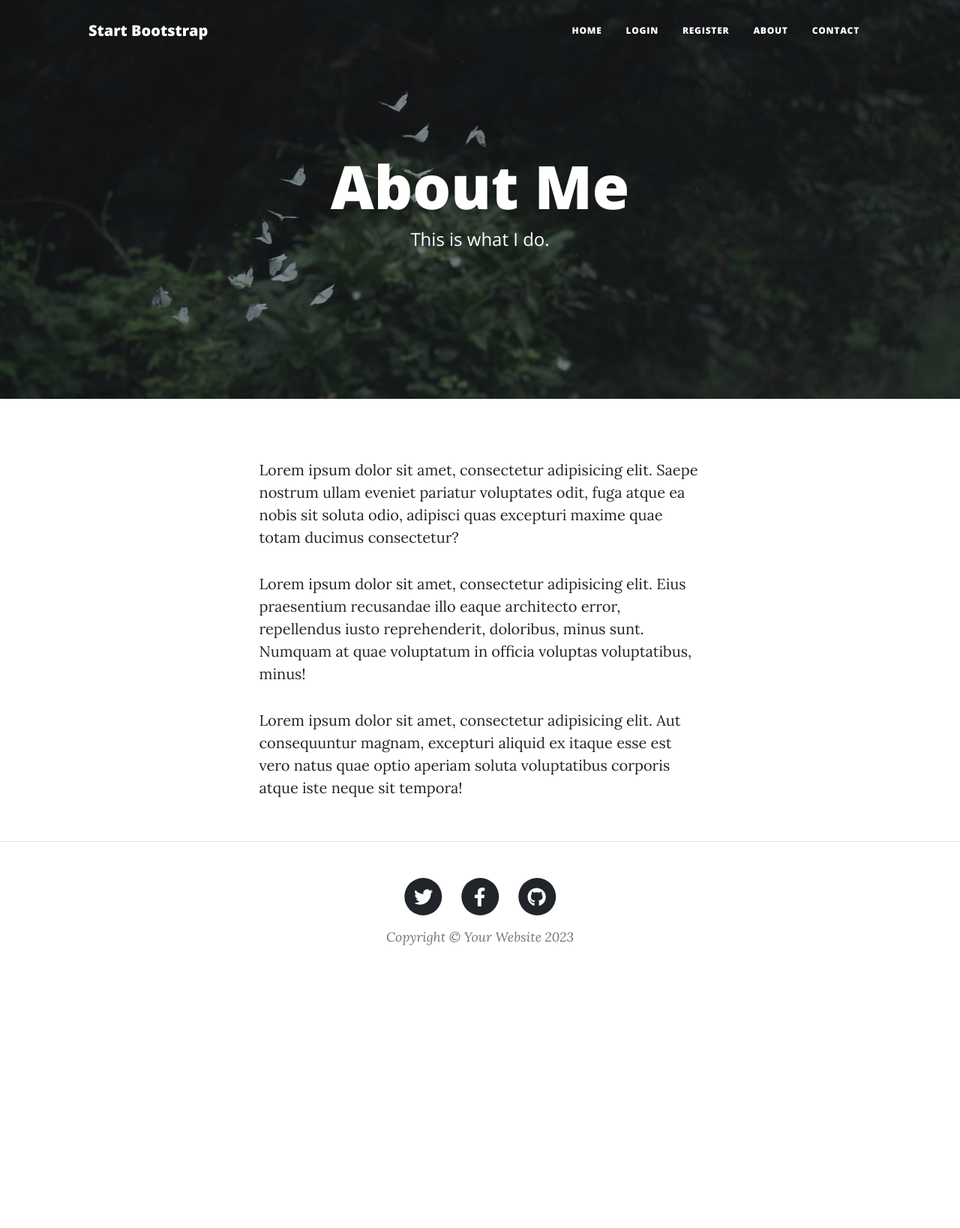
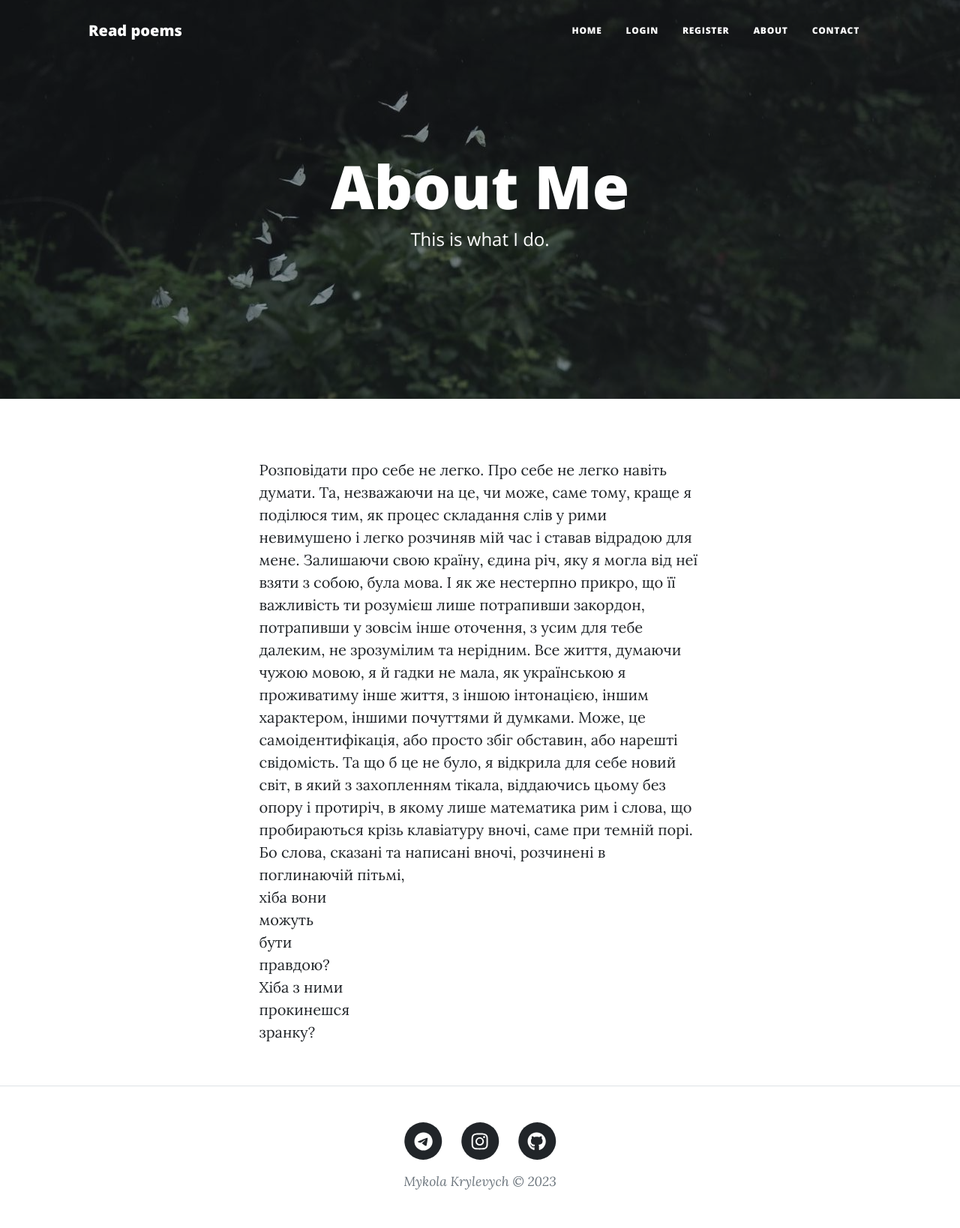
Before and after one commit to MykolaKrylevych/Sandra-s-poems, a Flask app: page /about in a window 1280 px wide. Shown: the whole page at 75% size. Before the commit the page ends 1261 px from the top, so only its background shows below. Run offline with Flask 3, Linux system fonts and the light colour scheme; some libraries are stand-ins or nearby versions.

Commit message:
Change HTML,Change about information footer social media, in index change h1 and information about this web-site, comment "Older Posts" button on future(for using pagination)

```diff
--- a/templates/about.html
+++ b/templates/about.html
@@ -22,22 +22,25 @@
         <div class="row gx-4 gx-lg-5 justify-content-center">
             <div class="col-md-10 col-lg-8 col-xl-7">
                 <p>
-          Lorem ipsum dolor sit amet, consectetur adipisicing elit. Saepe
-          nostrum ullam eveniet pariatur voluptates odit, fuga atque ea nobis
-          sit soluta odio, adipisci quas excepturi maxime quae totam ducimus
-          consectetur?
-        </p>
-        <p>
-          Lorem ipsum dolor sit amet, consectetur adipisicing elit. Eius
-          praesentium recusandae illo eaque architecto error, repellendus iusto
-          reprehenderit, doloribus, minus sunt. Numquam at quae voluptatum in
-          officia voluptas voluptatibus, minus!
-        </p>
-        <p>
-          Lorem ipsum dolor sit amet, consectetur adipisicing elit. Aut
-          consequuntur magnam, excepturi aliquid ex itaque esse est vero natus
-          quae optio aperiam soluta voluptatibus corporis atque iste neque sit
-          tempora!
+                    Розповідати про себе не легко. Про себе не легко навіть думати. Та, незважаючи на це, чи може, саме
+                    тому, краще я поділюся тим, як процес складання слів у рими невимушено і легко розчиняв мій час і
+                    ставав відрадою для мене.
+                    Залишаючи свою країну, єдина річ, яку я могла від неї взяти з собою, була мова.
+                    І як же нестерпно прикро, що її важливість ти розумієш лише потрапивши закордон, потрапивши у зовсім
+                    інше оточення, з усим для тебе далеким, не зрозумілим та нерідним.
+                    Все життя, думаючи чужою мовою, я й гадки не мала, як українською я проживатиму інше життя, з іншою
+                    інтонацією, іншим характером, іншими почуттями й думками. Може, це самоідентифікація, або просто
+                    збіг обставин, або нарешті свідомість. Та що б це не було, я відкрила для себе новий світ, в який з
+                    захопленням тікала, віддаючись цьому без опору і протиріч, в якому лише математика рим і слова, що
+                    пробираються крізь клавіатуру вночі, саме при темній порі. Бо слова, сказані та написані вночі,
+                    розчинені в поглинаючій пітьмі,<br>
+                    хіба вони <br>
+                    можуть <br>
+                    бути <br>
+                    правдою? <br>
+                    Хіба з ними <br>
+                    прокинешся <br>
+                    зранку?
                 </p>
             </div>
         </div>
--- a/templates/footer.html
+++ b/templates/footer.html
@@ -8,20 +8,20 @@
                               <a href="#!">
                                   <span class="fa-stack fa-lg">
                                       <i class="fas fa-circle fa-stack-2x"></i>
-                                      <i class="fab fa-twitter fa-stack-1x fa-inverse"></i>
+                                      <i class="fab fa-telegram fa-stack-1x fa-inverse"></i>
                                   </span>
                               </a>
                           </li>
                           <li class="list-inline-item">
-                              <a href="#!">
+                              <a href="https://instagram.com/s.mattveeva?igshid=MzRlODBiNWFlZA==">
                                   <span class="fa-stack fa-lg">
                                       <i class="fas fa-circle fa-stack-2x"></i>
-                                      <i class="fab fa-facebook-f fa-stack-1x fa-inverse"></i>
+                                      <i class="fab fa-instagram fa-stack-1x fa-inverse"></i>
                                   </span>
                               </a>
                           </li>
                           <li class="list-inline-item">
-                              <a href="#!">
+                              <a href="https://github.com/MykolaKrylevych">
                                   <span class="fa-stack fa-lg">
                                       <i class="fas fa-circle fa-stack-2x"></i>
                                       <i class="fab fa-github fa-stack-1x fa-inverse"></i>
@@ -29,7 +29,7 @@
                               </a>
                           </li>
                       </ul>
-                      <div class="small text-center text-muted fst-italic">Copyright &copy; Your Website 2023</div>
+                      <div class="small text-center text-muted fst-italic">Mykola Krylevych &copy; 2023</div>
                   </div>
               </div>
           </div>
--- a/templates/header.html
+++ b/templates/header.html
@@ -8,7 +8,7 @@
     />
     <meta name="description" content="" />
     <meta name="author" content="" />
-    <title>Angela's Blog</title>
+    <title>Sandra's poems</title>
     {% block styles %}
     <!-- Load Bootstrap-Flask CSS here -->
     {{ bootstrap.load_css() }}
@@ -44,7 +44,7 @@
     <!-- Navigation-->
     <nav class="navbar navbar-expand-lg navbar-light" id="mainNav">
       <div class="container px-4 px-lg-5">
-        <a class="navbar-brand" href="/">Start Bootstrap</a>
+        <a class="navbar-brand" href="/">Read poems</a>
         <button
           class="navbar-toggler"
           type="button"
```
Also changed, not shown: templates/index.html (+6 -5 lines). Lines whose indentation alone changed are shown as unchanged.
